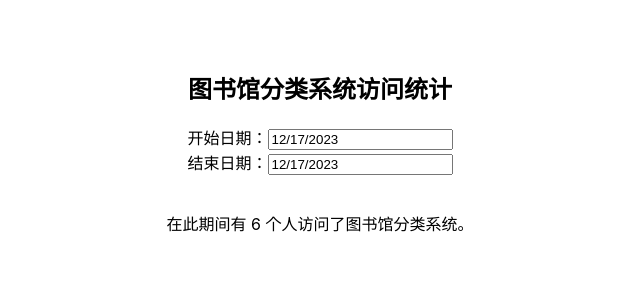
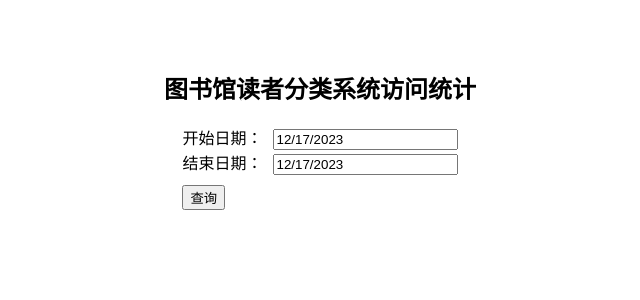
Before and after one commit to radiance0718/AiIntro_project, a React (Create React App) app in the folder web/: page /Fun4 in a window 1280 px wide. Shown: the top 300 px of the page, without its empty margins (320-960 px from the left). Built offline with nearby package versions, Linux system fonts and the light colour scheme.

Commit message:
fix fun4

```diff
--- a/web/src/pages/Fun4.css
+++ b/web/src/pages/Fun4.css
@@ -1,5 +1,3 @@
-/* Fun4.css */
-
 .fun4-container {
     display: flex;
     flex-direction: column;
@@ -11,6 +9,23 @@
     margin-bottom: 20px; /* 调整查询框和查询结果之间的垂直间距 */
 }
 
+.date-range-picker label {
+    margin-right: 10px; /* 添加标签右侧的间距 */
+}
+
+.date-range-picker button {
+    margin-top: 10px; /* 调整按钮与日期选择器的垂直间距 */
+}
+
 .visit-statistics {
     text-align: center;
+    margin-top: 20px; /* 调整查询结果与上方元素的垂直间距 */
+    padding: 10px; /* 添加内边距 */
+    border: 1px solid #ddd; /* 添加边框 */
+    border-radius: 5px; /* 添加边框圆角 */
+    background-color: #f5f5f5; /* 添加背景颜色 */
 }
+
+.visit-statistics p {
+    margin: 0; /* 移除段落的默认外边距 */
+}
--- a/web/src/pages/Fun4.js
+++ b/web/src/pages/Fun4.js
@@ -1,9 +1,18 @@
-import React, { useState } from 'react';
+import React, { useState, useEffect } from 'react';
 import DatePicker from 'react-datepicker';
 import 'react-datepicker/dist/react-datepicker.css';
-import './Fun4.css'; // 导入样式文件
+import axios from 'axios';
+import './Fun4.css';
 
-const DateRangePicker = ({ startDate, endDate, handleStartDateChange, handleEndDateChange }) => {
+const formatDateToString = (date) => {
+    const year = date.getFullYear();
+    const month = String(date.getMonth() + 1).padStart(2, '0'); // Months are zero-based
+    const day = String(date.getDate()).padStart(2, '0');
+
+    return `${year}-${month}-${day}`;
+};
+
+const DateRangePicker = ({ startDate, endDate, handleStartDateChange, handleEndDateChange, handleQuery }) => {
     return (
         <div className="date-range-picker">
             <label>开始日期：</label>
@@ -11,37 +20,55 @@ const DateRangePicker = ({ startDate, endDate, handleStartDateChange, handleEndD
             <br />
             <label>结束日期：</label>
             <DatePicker selected={endDate} onChange={handleEndDateChange} />
+            <br />
+            <button onClick={handleQuery}>查询</button>
         </div>
     );
 };
 
-const VisitStatistics = ({ startDate, endDate }) => {
-    const fetchVisitCount = (startDate, endDate) => {
-        // 这里可以是同步的数据获取逻辑
-        // 返回一个假设的访问数量
-        return Math.floor(Math.random() * 100);
-    };
+const VisitStatistics = ({ startDate, endDate, queryButtonClicked, setQueryButtonClicked}) => {
+    const [visitCount, setVisitCount] = useState(null);
 
-    const displayMessage = () => {
-        try {
-            const visitCount = fetchVisitCount(startDate, endDate);
-            return `在此期间有 ${visitCount} 个人访问了图书馆分类系统。`;
-        } catch (error) {
-            console.error('Error fetching visit count:', error);
-            return '无法获取访问统计信息。';
-        }
-    };
+    useEffect(() => {
+        const fetchData = async () => {
+            if (queryButtonClicked) {
+                try {
+                    const response = await axios.post(
+                        'http://10.26.137.106:9090/admin/countDate',
+                        {
+                            StartDate: formatDateToString(startDate),
+                            EndDate: formatDateToString(endDate)
+                        }
+                    );
+                    setVisitCount(response.data);
+                } catch (error) {
+                    console.error('Error fetching visit count:', error);
+                    setVisitCount(114);
+                } finally {
+                    // Reset queryButtonClicked to false after fetching data
+                    setQueryButtonClicked(false);
+                }
+            } else{
+                setVisitCount(514);
+            }
+        };
+
+        fetchData();
+    }, [startDate, endDate, queryButtonClicked, visitCount]);
+
 
     return (
         <div className="visit-statistics">
-            <p>{displayMessage()}</p>
+            <p>{visitCount == null ? '加载中...' : `在此期间有 ${visitCount} 个人访问了图书馆读者分类系统。`}</p>
         </div>
     );
 };
 
+
 function Fun4() {
     const [startDate, setStartDate] = useState(new Date());
     const [endDate, setEndDate] = useState(new Date());
+    const [queryButtonClicked, setQueryButtonClicked] = useState(false);
 
     const handleStartDateChange = (date) => {
         setStartDate(date);
@@ -56,16 +83,30 @@ function Fun4() {
         }
     };
 
+    const handleQuery = () => {
+        setQueryButtonClicked(true);
+    };
+
+
+
     return (
         <div className="fun4-container">
-            <h2>图书馆分类系统访问统计</h2>
+            <h2>图书馆读者分类系统访问统计</h2>
             <DateRangePicker
                 startDate={startDate}
                 endDate={endDate}
                 handleStartDateChange={handleStartDateChange}
                 handleEndDateChange={handleEndDateChange}
+                handleQuery={handleQuery}
             />
-            <VisitStatistics startDate={startDate} endDate={endDate} />
+            {queryButtonClicked && (
+                <VisitStatistics startDate={startDate}
+                                 endDate={endDate}
+                                 queryButtonClicked={queryButtonClicked}
+                                 setQueryButtonClicked={setQueryButtonClicked}
+                />
+
+            )}
         </div>
     );
 }
```
